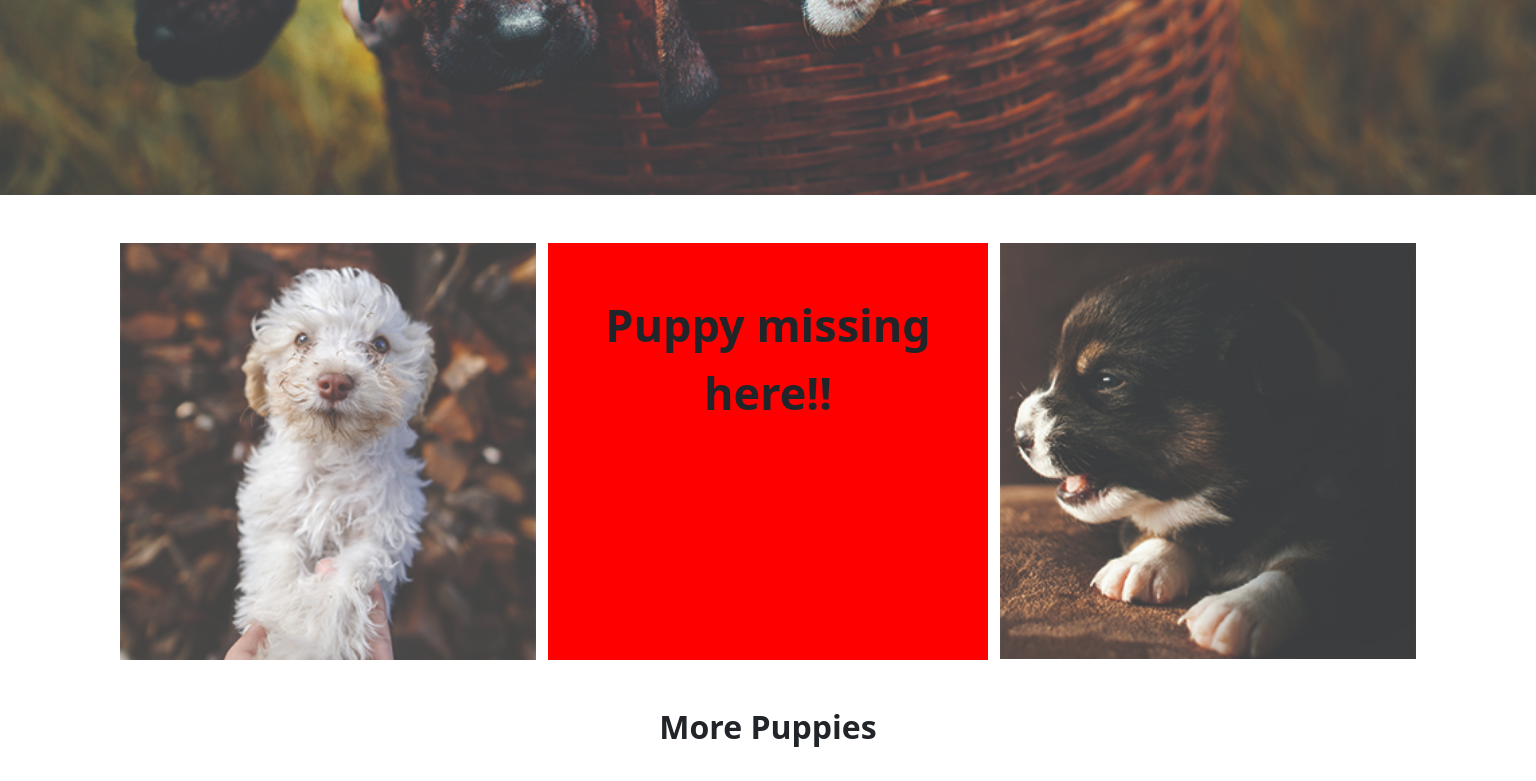
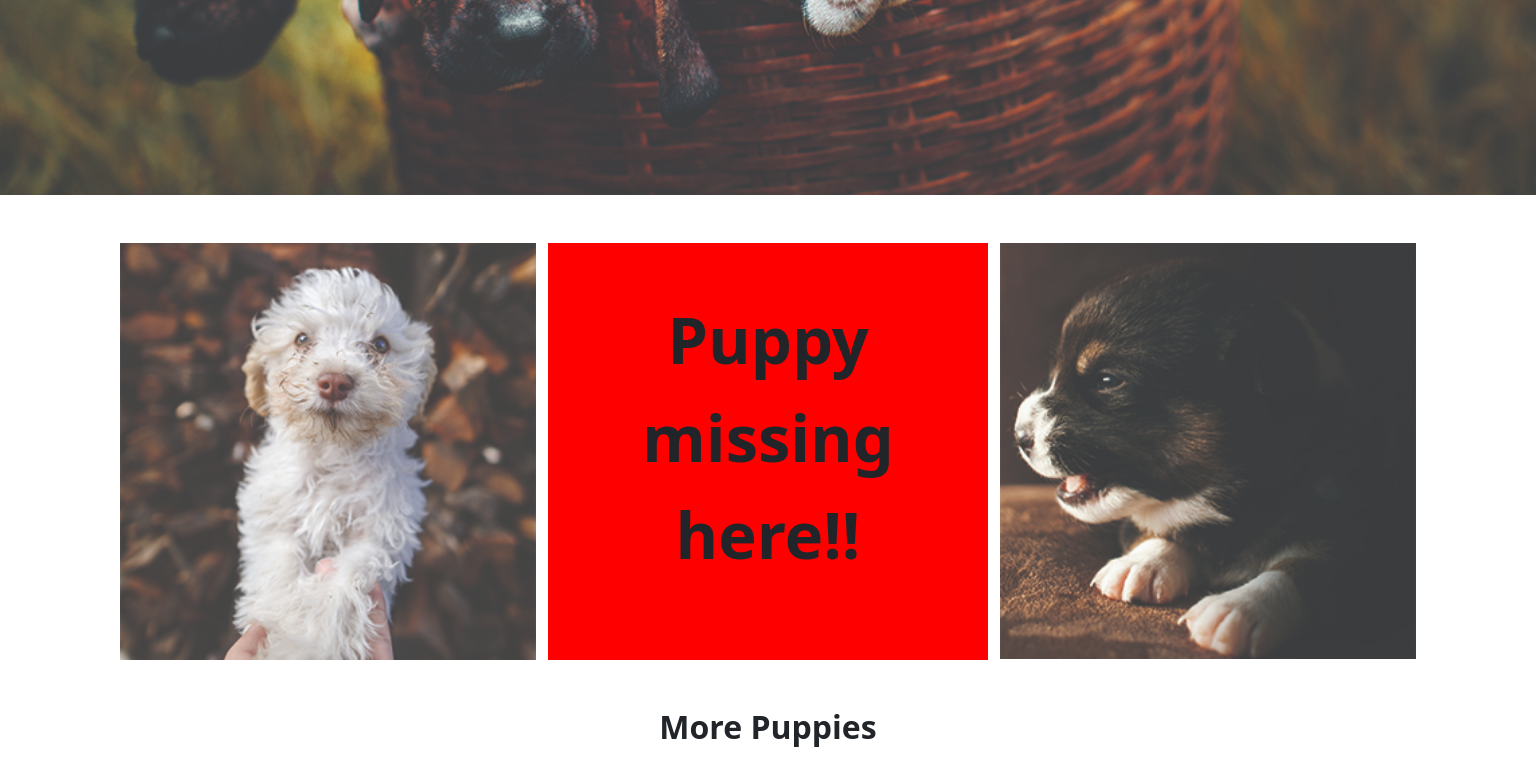
Before and after one commit to lealemb/Evangadi-Bootcamp, a plain HTML site: page puppy_bootstrap/index.html in a window 1536 px wide. Shown: the part 469-1250 px from the top of the page. Drawn offline with nearby package versions, Linux system fonts and the light colour scheme.

Commit message:
Update style.css

```diff
--- a/puppy_bootstrap/css/style.css
+++ b/puppy_bootstrap/css/style.css
@@ -22,3 +22,13 @@ img {
     font-size: 45px;
   }
 }
+@media (min-width: 1200px) {
+  .missing p {
+    font-size: 55px;
+  }
+}
+@media (min-width: 1400px) {
+  .missing p {
+    font-size: 65px;
+  }
+}
```
